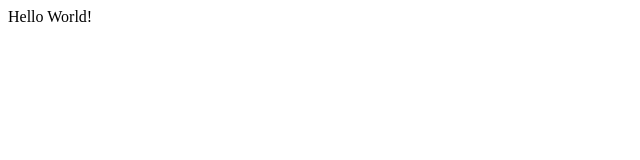
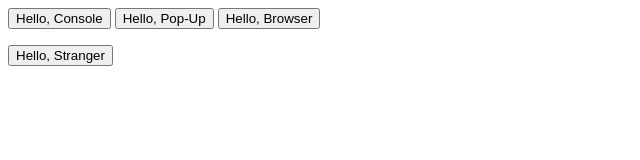
Before and after one commit to jonahleibowitz/hello-world, a plain HTML site: page index.html in a window 1280 px wide. Shown: the whole page, without its empty margins (0-640 px from the left). Drawn offline with Linux system fonts and the light colour scheme.

Commit message:
trying to push

```diff
--- a/functions.js
+++ b/functions.js
@@ -1 +1,18 @@
-console.log("Hello, Console")
+
+function helloconsole() {
+  console.log("Hello, World");
+}
+
+function hellopopup() {
+  alert ("Hello, World");
+}
+
+function hellobrowser() {
+  var p=document.getElementById("HelloWorld");
+  p.innerHTML="Hello, World";
+}
+
+function hellostranger() {
+  var name= prompt("Enter your name : ", "your name here");
+  alert ("Hello " + name);
+}
--- a/index.html
+++ b/index.html
@@ -6,6 +6,11 @@
     <script type="text/javascript" src="functions.js"></script>
   </head>
   <body>
-    Hello World!
+    <button onclick="helloconsole()">Hello, Console</button>
+    <button onclick="hellopopup()">Hello, Pop-Up</button>
+    <button onclick="hellobrowser()">Hello, Browser</button>
+    <p id="HelloWorld">
+    </p>
+    <button onclick="hellostranger()">Hello, Stranger</button>
   </body>
 <html>
```
